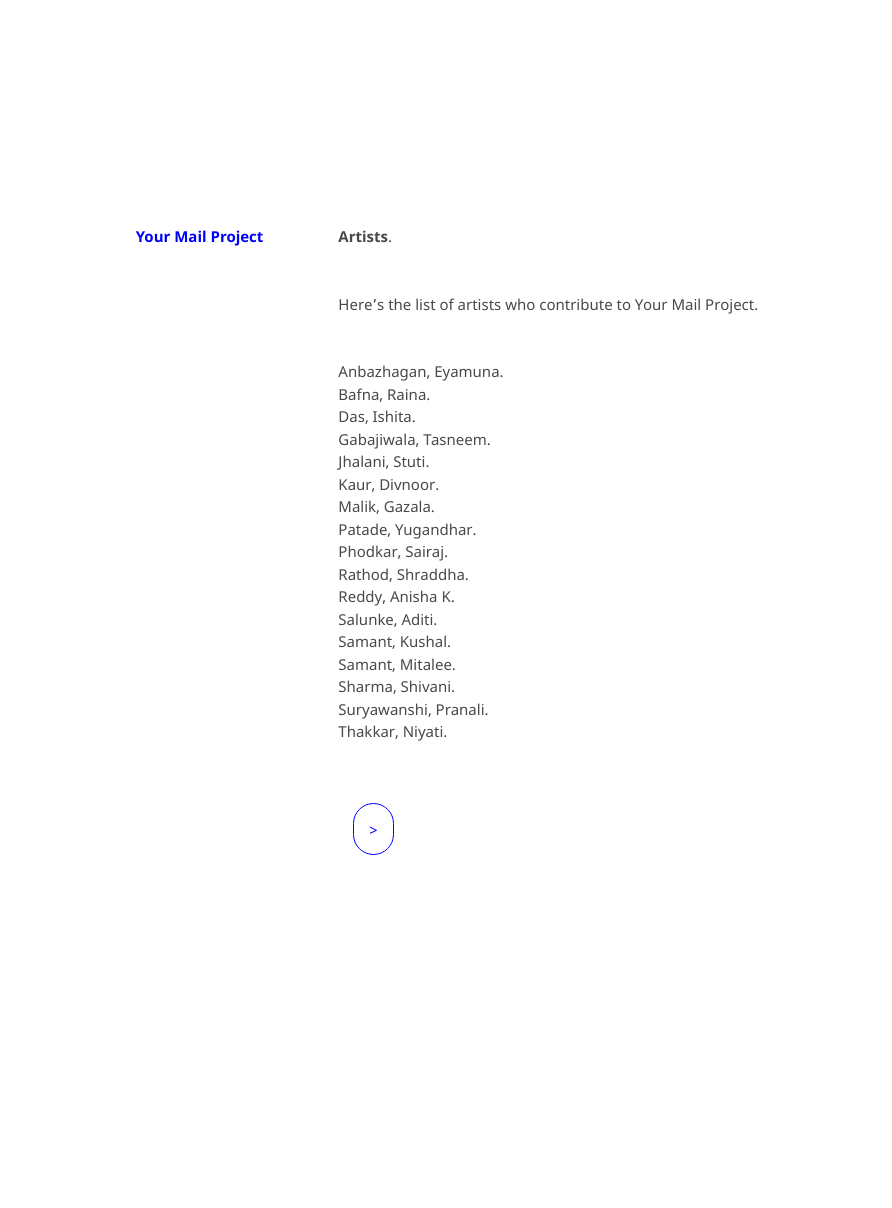
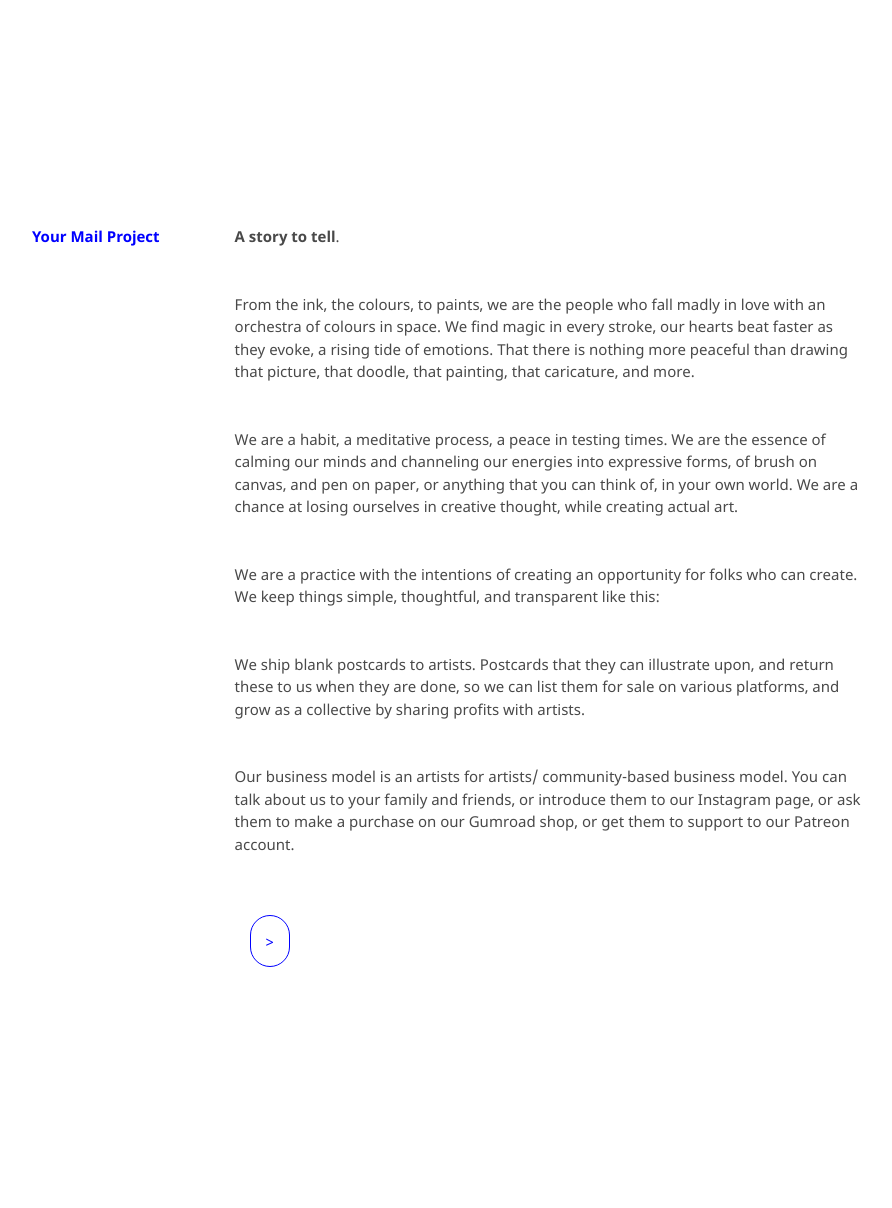
Before and after one commit to kvshvlin/yourmailproject, a Jekyll site: the page built from 4.md, in a window 1280 px wide. Shown: the whole page, without its empty margins (193-1085 px from the left). Built offline with Jekyll 4.4.1, drawn with Linux system fonts in a browser that asks for light colours; our own code applies the rules of GitHub Pages for plain Markdown files; before the commit the page ends 1095 px from its top, so only the background shows below that.

Commit message:
Update 4.md

```diff
--- a/4.md
+++ b/4.md
@@ -1,24 +1,14 @@
-**Artists**.
+**A story to tell**.
 
-Here's the list of artists who contribute to Your Mail Project.
+From the ink, the colours, to paints, we are the people who fall madly in love with an orchestra of colours in space. We find magic in every stroke, our hearts beat faster as they evoke, a rising tide of emotions. That there is nothing more peaceful than drawing that picture, that doodle, that painting, that caricature, and more.
 
-Anbazhagan, Eyamuna.
-Bafna, Raina.
-Das, Ishita.
-Gabajiwala, Tasneem.
-Jhalani, Stuti.
-Kaur, Divnoor.
-Malik, Gazala.
-Patade, Yugandhar.
-Phodkar, Sairaj.
-Rathod, Shraddha.
-Reddy, Anisha K.
-Salunke, Aditi.
-Samant, Kushal.
-Samant, Mitalee.
-Sharma, Shivani.
-Suryawanshi, Pranali.
-Thakkar, Niyati.
+We are a habit, a meditative process, a peace in testing times. We are the essence of calming our minds and channeling our energies into expressive forms, of brush on canvas, and pen on paper, or anything that you can think of, in your own world. We are a chance at losing ourselves in creative thought, while creating actual art.
+
+We are a practice with the intentions of creating an opportunity for folks who can create. We keep things simple, thoughtful, and transparent like this:
+
+We ship blank postcards to artists. Postcards that they can illustrate upon, and return these to us when they are done, so we can list them for sale on various platforms, and grow as a collective by sharing profits with artists.
+
+Our business model is an artists for artists/ community-based business model. You can talk about us to your family and friends, or introduce them to our Instagram page, or ask them to make a purchase on our Gumroad shop, or get them to support to our Patreon account.
 
 <div class="roadmap-spacer-1"></div>
 
```
